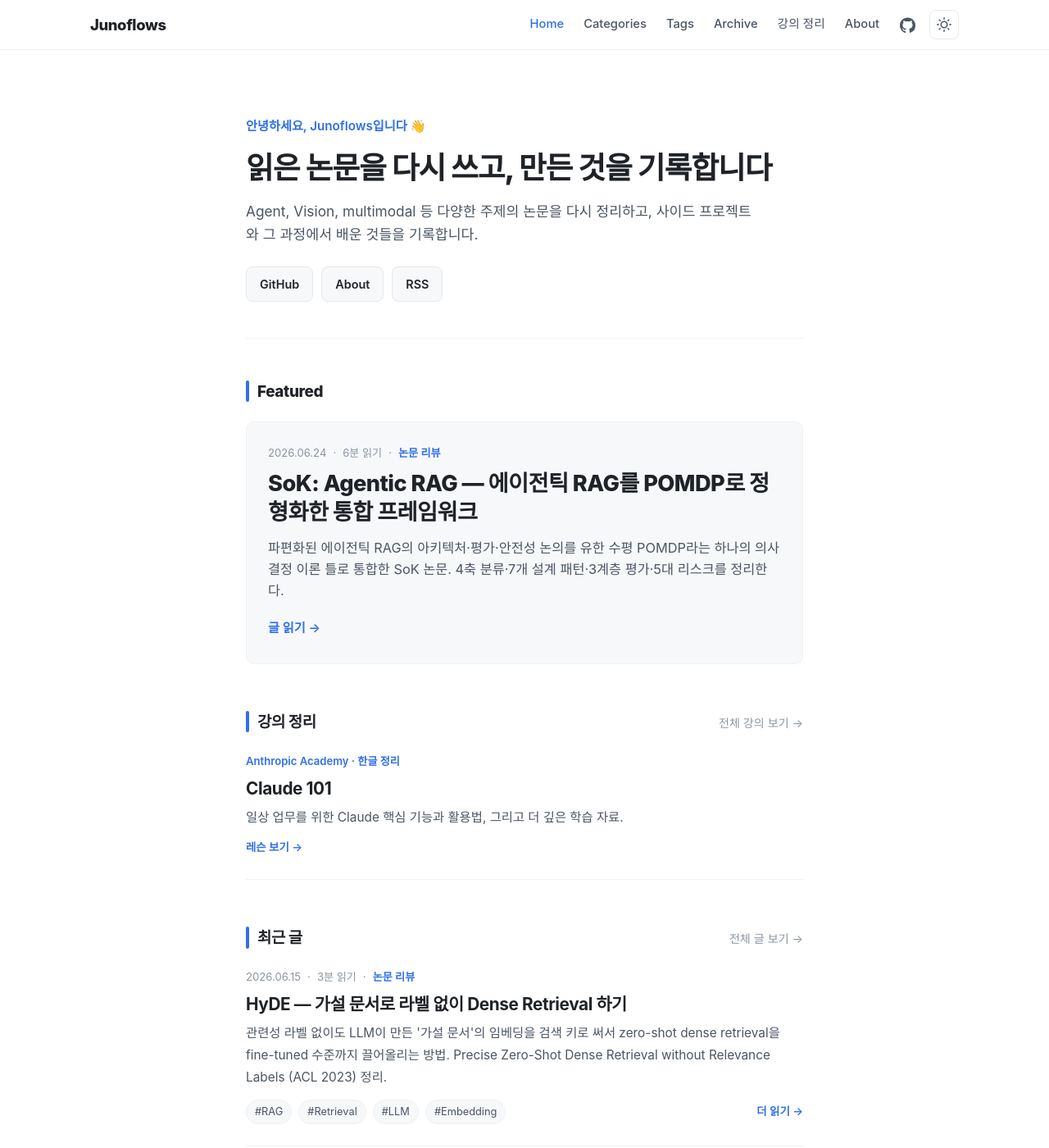
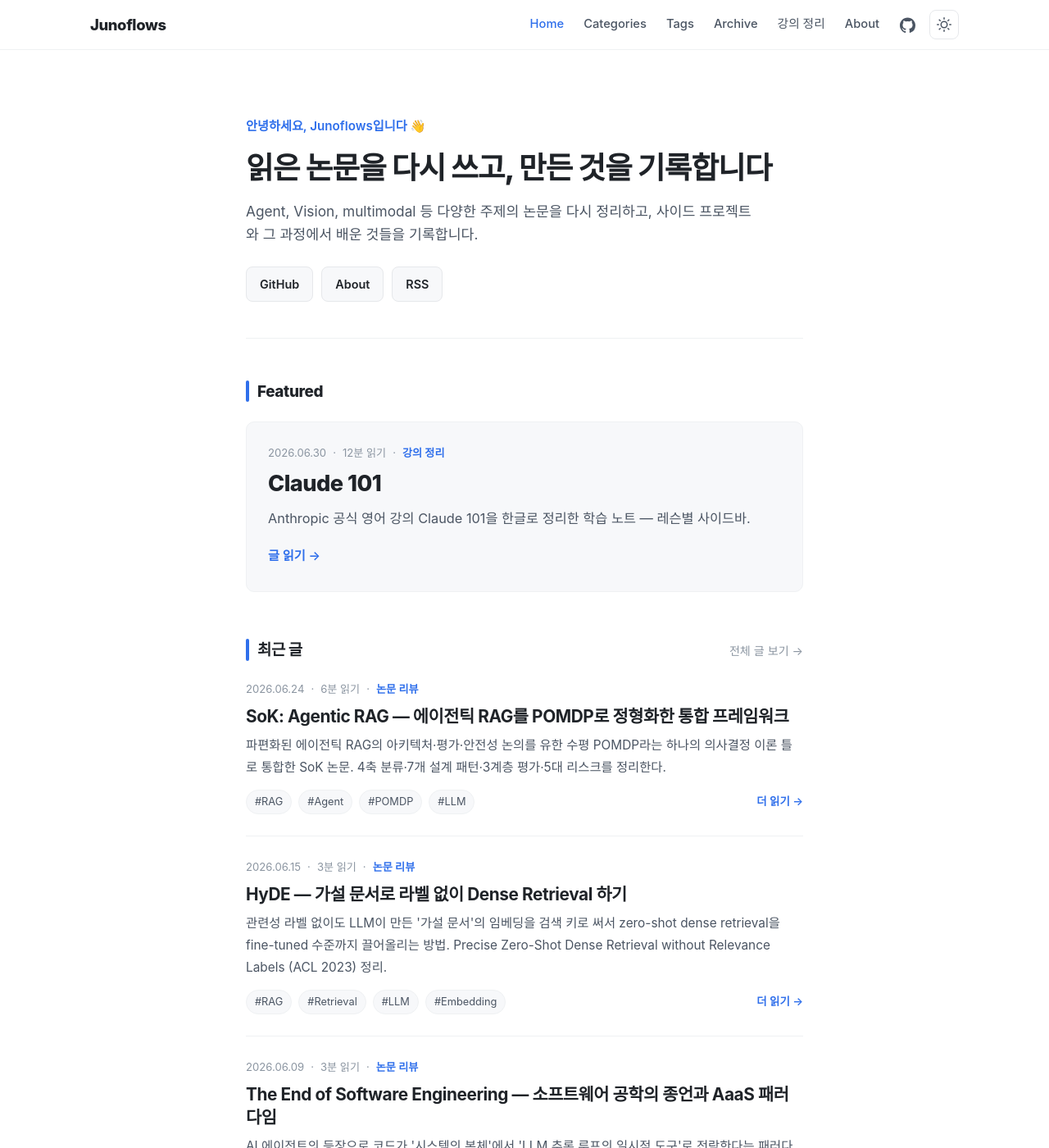
Before and after one commit to Junoflows/Junoflows.github.io, a Jekyll site: the page built from index.html, in a window 1280 px wide and 1400 px high. Shown: the whole window at 82% size. Built offline with Jekyll 4.4.1, drawn with Linux system fonts in a browser that asks for light colours; some web fonts are replaced.

Commit message:
강의 정리를 포스트로 등록 → Categories·Archive·홈 피드 자연 편입
- 강의 페이지를 _posts/ 로 이동(layout:default 유지, date·categories
  [강의 정리]·tags 추가) → URL·사이드바 강의 UI·블로그 테마 그대로,
  Categories/Archive/태그/RSS/홈 Featured 에 자동 노출
- 중복되던 _data 기반 홈 강의 섹션 제거
- 템플릿도 향후 강의가 포스트가 되도록 갱신(별도 보관)

Co-Authored-By: Claude Opus 4.8 (1M context) <noreply@anthropic.com>

```diff
--- a/_layouts/home.html
+++ b/_layouts/home.html
@@ -44,37 +44,6 @@ layout: default
   </section>
   {% endif %}
 
-  <!-- ===== 강의 정리 ===== -->
-  {% assign total_done = 0 %}
-  {% for col in site.data.courses %}
-    {% assign dc = col.courses | where: "done", true | size %}
-    {% assign total_done = total_done | plus: dc %}
-  {% endfor %}
-  {% if total_done > 0 %}
-  <section class="home-section">
-    <div class="section-head">
-      <span class="section-label">강의 정리</span>
-      <a class="section-more" href="{{ '/courses/' | relative_url }}">전체 강의 보기 →</a>
-    </div>
-    <div class="post-list">
-      {% for col in site.data.courses %}
-        {% for c in col.courses %}
-          {% if c.done %}
-      <article class="post-card">
-        <div class="post-card-main">
-          <div class="post-card-meta"><span class="post-card-cat">{{ col.provider }} · 한글 정리</span></div>
-          <h2 class="post-card-title"><a href="{{ c.file | relative_url }}">{{ c.title }}</a></h2>
-          <p class="post-card-excerpt">{{ c.desc }}</p>
-          <div class="post-card-foot"><a class="read-more sm" href="{{ c.file | relative_url }}">레슨 보기 →</a></div>
-        </div>
-      </article>
-          {% endif %}
-        {% endfor %}
-      {% endfor %}
-    </div>
-  </section>
-  {% endif %}
-
   <!-- ===== 최근 글 ===== -->
   {% assign recent = posts | slice: 1, 6 %}
   {% if recent.size > 0 %}
--- a/courses/anthropic/claude-101.html
+++ b/_posts/2026-06-30-claude-101.html
@@ -1,6 +1,9 @@
 ---
 layout: default
-title: "Claude 101 — 강의 정리"
+title: "Claude 101"
+date: 2026-06-30
+categories: [강의 정리]
+tags: [Claude, Anthropic, AI]
 permalink: /courses/anthropic/claude-101.html
 description: "Anthropic 공식 영어 강의 Claude 101을 한글로 정리한 학습 노트 — 레슨별 사이드바."
 ---
```
